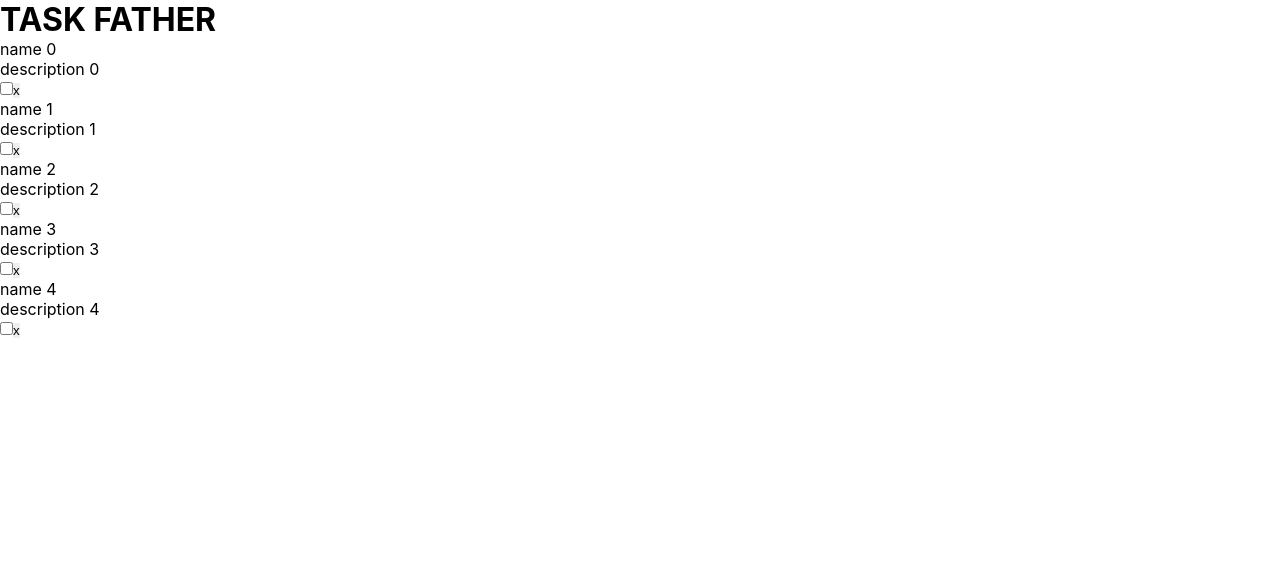
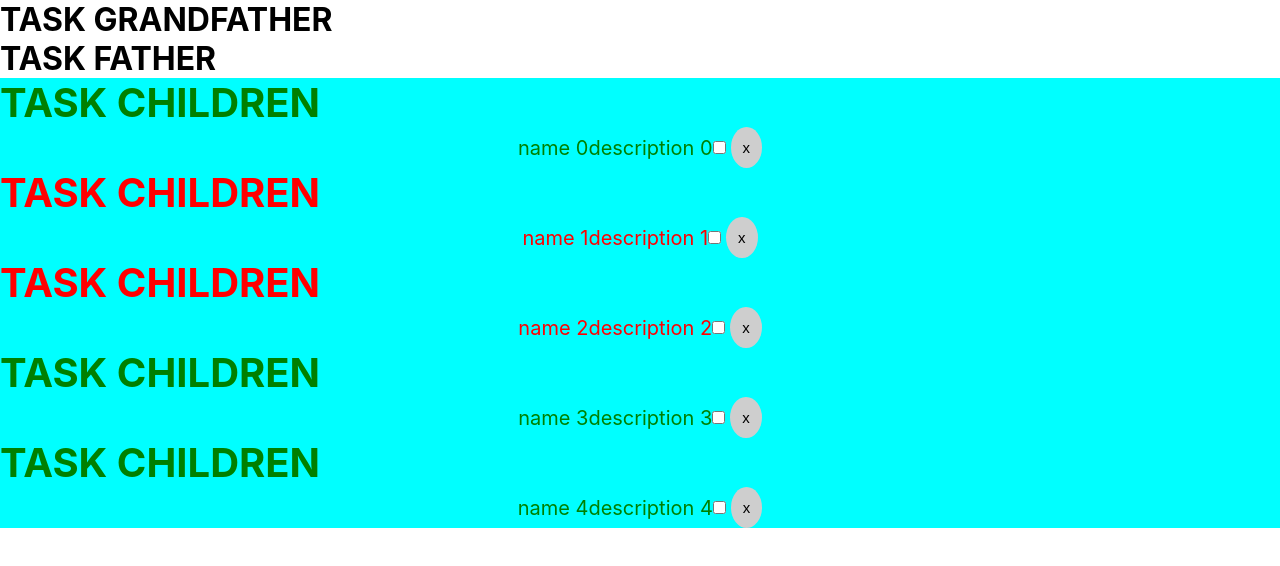
Before and after one commit to saulwolfdev/react-review, a React (Create React App) app: page / in a window 1280 px wide. Shown: the top 566 px of the page. Built offline with nearby package versions, Linux system fonts and the light colour scheme.

Commit message:
agregando estilos en lines con JSX y usando los estilos con variables y funciones con operarodes ternarios

```diff
--- a/src/App.js
+++ b/src/App.js
@@ -11,6 +11,7 @@ class App extends Component {
 	 render() {
     return (
       <div>
+		  <h1>TASK GRANDFATHER</h1>
 		  <Tasks taskFather={this.state.tasks}/>
 	  </div>
      );
--- a/src/components/Task.js
+++ b/src/components/Task.js
@@ -1,28 +1,58 @@
 import React, { Component } from 'react'
+
+const button={
+	fontSize:"15px",
+	borderRadius: "50%",
+	backgroundColor: "#cecece",
+	outline: "none",
+    cursor: "pointer",
+	marginLeft: "5px",
+    padding: "12px",
+    border: "none"
+
+}
+const list={
+	display:" flex",
+    justifyContent: "center",
+    alignItems: "center",
+    alignContent: "center"
+}
 class Task extends Component {
 	constructor(props) {
 		super(props);
 		this.state = {  };
 	}
+	stylesCompleted(){
+		return{
+			fontSize:"20px",
+			fontWeight: '400',
+			color:this.props.taskChildren.done?"red":"green",
+			backgroundColor: "#00ffff",
+			textDecoration:"none"
+		}
+	}
 	render() {
 		const {taskChildren}=this.props;
 		return (
-			//DESTRUCTURING
-				<li key={taskChildren.id}>
+			<div style={this.stylesCompleted()}>
+			{/* DESTRUCTURING */}
+			  <h1>TASK CHILDREN</h1>
+				<li style={list} key={taskChildren.id}>
 				    <p>{taskChildren.title}</p>
 					<p>{taskChildren.description}</p>
 					<p>{taskChildren.done}</p>
 					<input type="checkbox"/>
-					<button>x</button>
+					<button style={button}>x</button>
 			  </li>
-			//OTRA FORMA
+			{/* //OTRA FORMA
 			// 	<li key={this.props.taskChildren.id}>
 			// 	    <p>{this.props.taskChildren.title}</p>
 			// 		<p>{this.props.taskChildren.description}</p>
 			// 		<p>{this.props.taskChildren.done}</p>
 			// 		<input type="checkbox"/>
 			// 		<button>x</button>
-			//   </li>
+			//   </li> */}
+			</div>
 		);
 	}
 }
--- a/src/components/Tasks.js
+++ b/src/components/Tasks.js
@@ -10,7 +10,7 @@ class Tasks extends Component {
 			<div>
 				<h1>TASK FATHER</h1>
 				<ul>
-					{this.props.taskFather.map(task => <Task taskChildren={task} />)}
+					{this.props.taskFather.map(task => <Task taskChildren={task} key={task.id}/>)}
 				</ul>
 			</div>
 		)
--- a/src/sample/tasks.json
+++ b/src/sample/tasks.json
@@ -9,13 +9,13 @@
 	"id":1,
 	"title":"name 1",
 	"description":"description 1 ",
-	"done":false
+	"done":true
 },
 	{
 	"id":2,
 	"title":"name 2",
 	"description":"description 2",
-	"done":false
+	"done":true
 },
 	{
 	"id":3,
```
